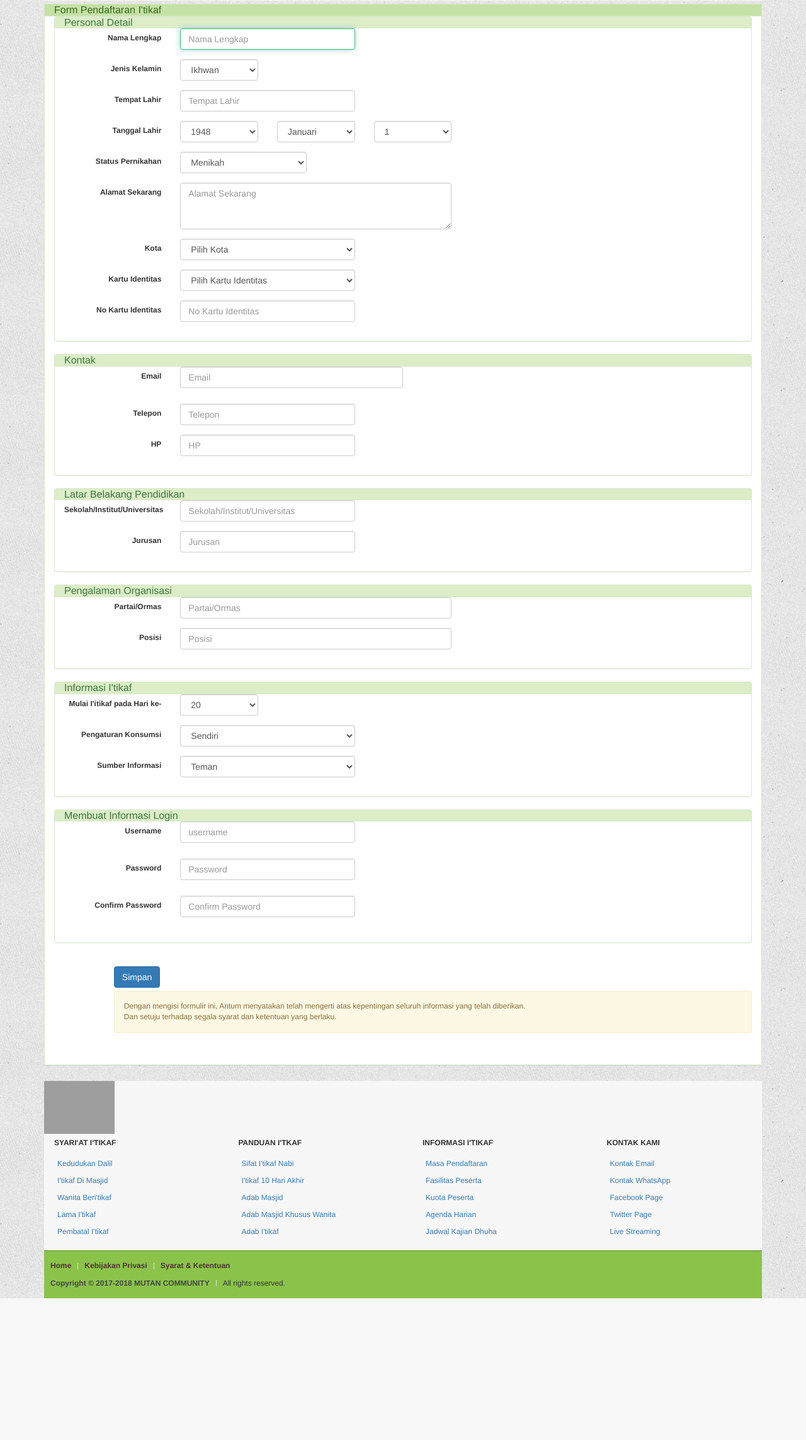
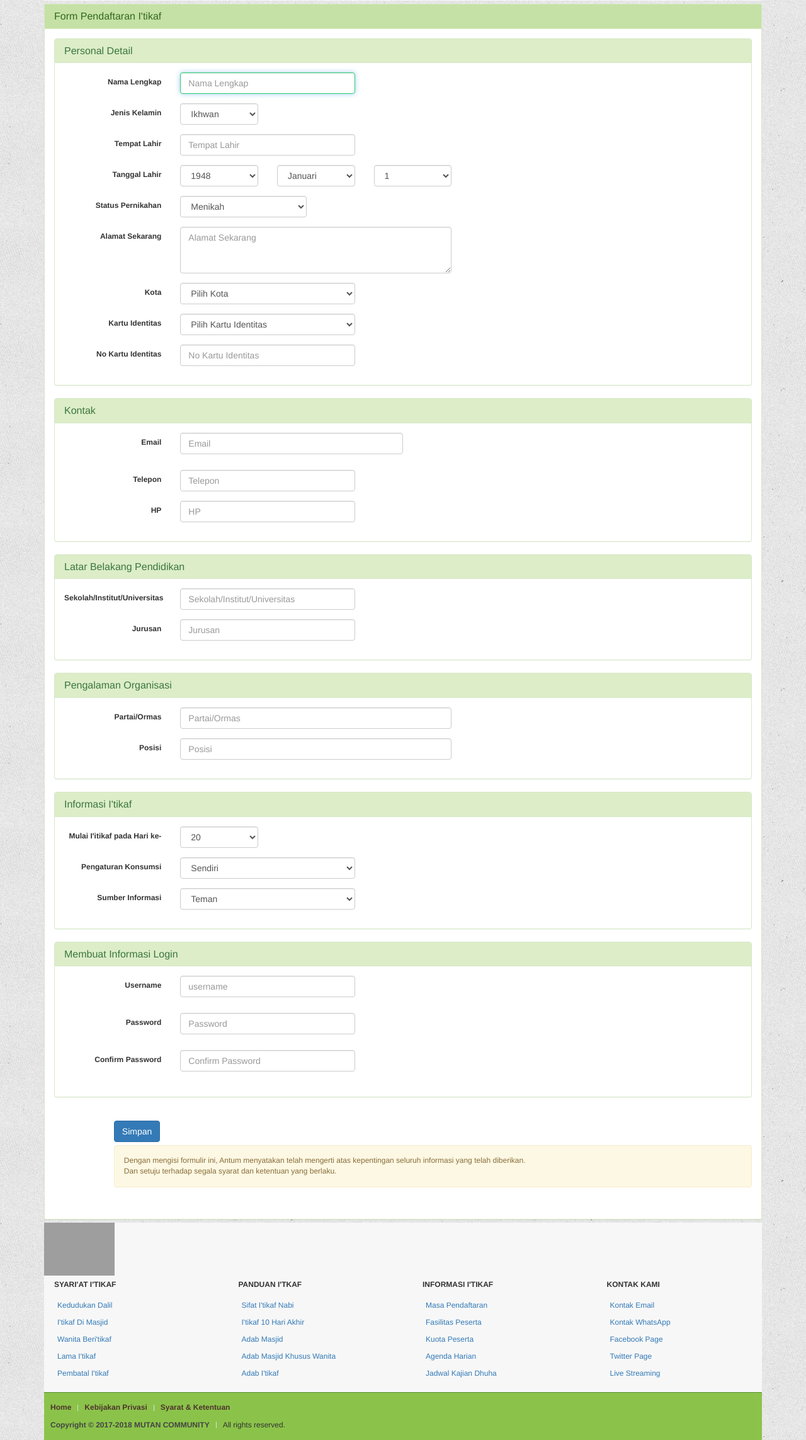
Before and after one commit to zulyantara/itikaf, a CodeIgniter app: page /itikaf/pendaftaran in a window 1280 px wide. Shown: the part 112-2398 px from the top of the page at 63% size. Before the commit the page ends 2173 px from the top, so only its background shows below. Run offline with CodeIgniter, Linux system fonts and the light colour scheme; data comes from the database, SQL or seed files in the repository; some libraries are stand-ins or nearby versions; grey boxes are pictures that could not be loaded.

Commit message:
perbaikan margin panel

```diff
--- a/application/views/pendaftaran/form.php
+++ b/application/views/pendaftaran/form.php
@@ -2,7 +2,7 @@
 
 <div class="row">
     <div class="col-md-12">
-        <div class="panel panel-success tara-no-radius">
+        <div class="panel panel-success tara-no-radius tara-panel-margin">
             <div class="panel-heading tara-no-radius panel-tara">
                 <h3 class="panel-title">Form Pendaftaran I'tikaf</h3>
             </div>
--- a/application/views/template/footer.php
+++ b/application/views/template/footer.php
@@ -30,10 +30,10 @@
 									?>
 									<div class="col-md-<?php echo 12/$total_fhl; ?>">
 										<div class="panel panel-footer-tara">
-											<div class="panel-heading">
+											<div class="panel-heading tara-panel-heading">
 												<h3class="panel-title"><b><?php echo ucwords($val_fhl->fhl_header); ?></b></h3>
 											</div>
-											<div class="panel-body">
+											<div class="panel-body tara-panel-body">
 												<ul class="tara-ul-link">
 													<?php
 													$res_flink = $this->auth_model->get_flink($val_fhl->fhl_id);
--- a/assets/master.css
+++ b/assets/master.css
@@ -239,11 +239,15 @@ hr {
     color: #4E342E;
 }
 
-.panel-heading {
+.tara-panel-heading {
   padding: 0px 15px;
 }
 
-.panel-body {
+.tara-panel-body {
   padding-left: 15px;
   padding-top: 0;
 }
+
+.tara-panel-margin {
+  margin-bottom: 0;
+}
```
